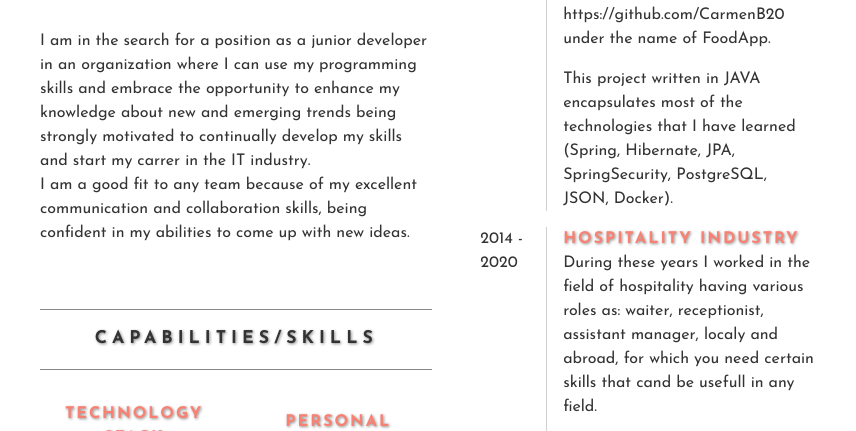
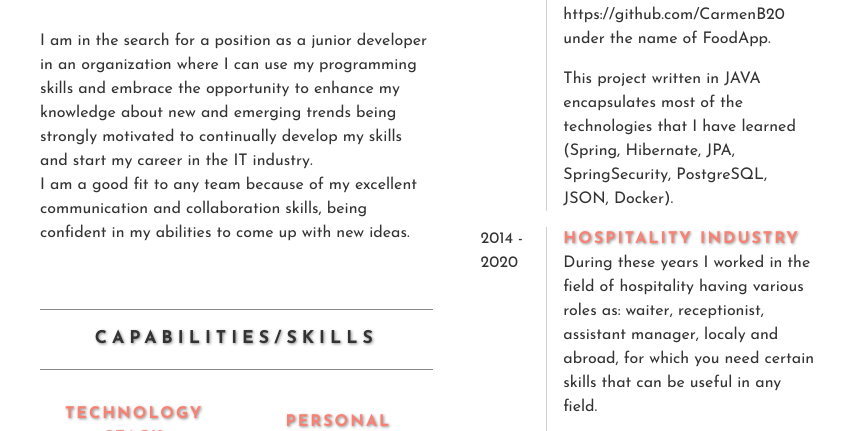
Before and after one commit to CarmenB20/CV, a plain HTML site: page index.html in a window 1280 px wide. Shown: the part 814-1245 px from the top of the page, 72-928 px from the left. Drawn offline with Linux system fonts and the light colour scheme.

Commit message:
Update index.html

```diff
--- a/index.html
+++ b/index.html
@@ -39,7 +39,7 @@
   <h2><i class="fas fa-user-circle"></i> Profile</h2>
 <p>I am in the search for a position as a junior developer in an organization where I can
 use my programming skills and embrace the opportunity to enhance my knowledge
-about new and emerging trends being strongly motivated to continually develop my skills and start my carrer in the IT industry.</p>
+about new and emerging trends being strongly motivated to continually develop my skills and start my career in the IT industry.</p>
   <p> I am a good fit to any team because of my excellent communication and collaboration
     skills, being confident in my abilities to come up with new ideas.</p>
 </section>
@@ -122,7 +122,7 @@ about new and emerging trends being strongly motivated to continually develop my
    <span class="duration">2014 - 2020</span>
    <div class="content">
    <h3>Hospitality Industry</h3>
-  <p> During these years I worked in the field of hospitality having various roles as: waiter, receptionist, assistant manager, localy and abroad, for which you need certain skills that cand be usefull in any field. </p>
+  <p> During these years I worked in the field of hospitality having various roles as: waiter, receptionist, assistant manager, localy and abroad, for which you need certain skills that can be useful in any field. </p>
   <p>Thus communication, team-work, resilience, initiative, multitasking, attention to detail, comes as a natural to me. </p>
 
   </div>
```
